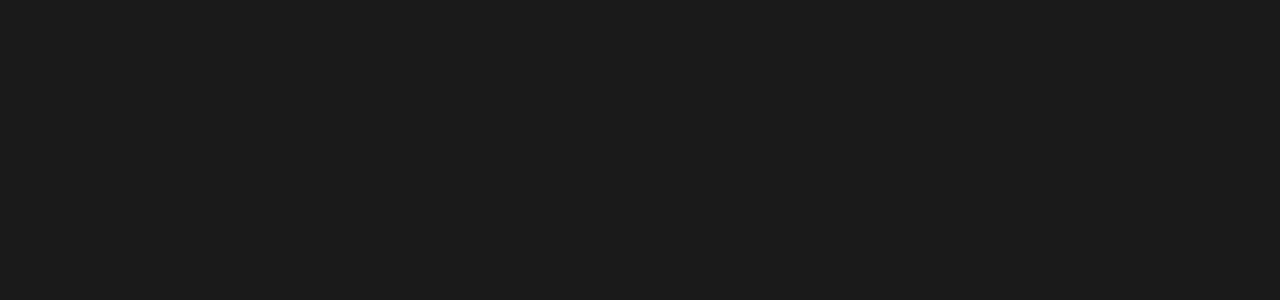
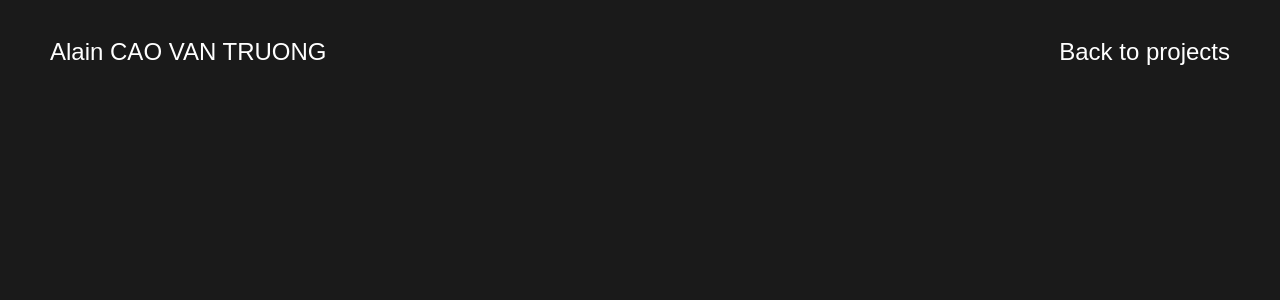
Before and after one commit to KamenSentai/Portfolio_2020, a Nuxt app: page /about in a window 1280 px wide. Before the commit this address had no page. Shown: the top 300 px of the page. Built offline with nearby package versions, Linux system fonts and the light colour scheme; a web font is replaced by a local one.

Commit message:
feat(header): build component

```diff
--- a/assets/styles/bases/_base.scss
+++ b/assets/styles/bases/_base.scss
@@ -11,7 +11,13 @@
 body {
   color: color(light);
   font-weight: normal;
-  font-size: 1.6rem;
+  font-size: size(xs);
   font-family: $font;
   background-color: color(dark);
 }
+
+
+*::selection {
+  color: color(light);
+  background-color: color(primary);
+}
--- a/assets/styles/tools/_fonts.scss
+++ b/assets/styles/tools/_fonts.scss
@@ -2,7 +2,7 @@
 $font: "Teko", sans-serif;
 
 @font-face {
-  font-weight: lighter;
+  font-weight: 300;
   font-family: "Teko";
   src: url("#{$path}/Teko-Light.woff") format("woff"),
     url("#{$path}/Teko-Light.woff2") format("woff2")
@@ -18,7 +18,7 @@
 }
 
 @font-face {
-  font-weight: bolder;
+  font-weight: 700;
   font-family: "Teko";
   src: url("#{$path}/Teko-Bold.woff") format("woff"),
     url("#{$path}/Teko-Bold.woff2") format("woff2")
--- /dev/null
+++ b/components/Container.vue
@@ -0,0 +1,32 @@
+<template>
+  <div :class="$style.container">
+    <slot />
+  </div>
+</template>
+
+<script>
+export default {
+  name: 'Container',
+}
+</script>
+
+<style lang="scss" module>
+.container {
+  display: grid;
+  grid-gap: 20px;
+  grid-template-columns: repeat(12, 80px);
+  justify-content: center;
+
+  @include bp(lg) {
+    grid-template-columns: repeat(8, 80px);
+  }
+
+  @include bp(md) {
+    grid-template-columns: repeat(6, 80px);
+  }
+
+  @include bp(sm) {
+    grid-template-columns: repeat(4, 80px);
+  }
+}
+</style>
--- /dev/null
+++ b/components/Header.vue
@@ -0,0 +1,67 @@
+<template>
+  <ACVTContainer :class="$style.container">
+    <header :class="$style.header">
+      <component
+        :is="link.isCurrentRoute ? 'span' : 'nuxt-link'"
+        v-for="(link, index) in links"
+        :key="`link-${index}`"
+        :to="!link.isCurrentRoute && { name: link.name }"
+        :title="!link.isCurrentRoute && link.title"
+      >
+        {{ link.title }}
+      </component>
+    </header>
+  </ACVTContainer>
+</template>
+
+<script>
+import ACVTContainer from '~/components/Container.vue'
+
+export default {
+  name: 'Header',
+  components: {
+    ACVTContainer,
+  },
+  computed: {
+    isCurrentRoute() {
+      return (name) => name === this.$route.name
+    },
+    links() {
+      return [
+        {
+          name: 'index',
+          title: 'Alain CAO VAN TRUONG',
+          isMain: true,
+        },
+        {
+          name: 'about',
+          title: 'About',
+        },
+        {
+          name: 'index',
+          title: 'Back to projects',
+        },
+      ]
+        .map((link) => ({ ...link, isCurrentRoute: this.isCurrentRoute(link.name) }))
+        .filter((link) => link.isMain || !link.isCurrentRoute)
+    },
+  },
+}
+</script>
+
+<style lang="scss" module>
+.container {
+  position: fixed;
+  top: space(md);
+  right: 0;
+  left: 0;
+}
+
+.header {
+  display: grid;
+  grid-auto-flow: column;
+  grid-gap: space(sm);
+  grid-column: 1 / -1;
+  justify-content: space-between;
+}
+</style>
--- a/layouts/default.vue
+++ b/layouts/default.vue
@@ -1,17 +1,22 @@
 <template>
   <div :class="$style.container">
     <ACVTLoading v-if="!isCompleted" />
-    <nuxt v-else />
+    <template v-else>
+      <ACVTHeader />
+      <nuxt />
+    </template>
   </div>
 </template>
 
 <script>
 import { mapGetters } from 'vuex'
+import ACVTHeader from '~/components/Header.vue'
 import ACVTLoading from '~/components/Loading.vue'
 
 export default {
   name: 'Default',
   components: {
+    ACVTHeader,
     ACVTLoading,
   },
   computed: mapGetters('loading', ['isCompleted']),
--- /dev/null
+++ b/pages/about.vue
@@ -0,0 +1,12 @@
+<template>
+  <div />
+</template>
+
+<script>
+export default {
+  name: 'About',
+}
+</script>
+
+<style lang="scss" module>
+</style>
```
